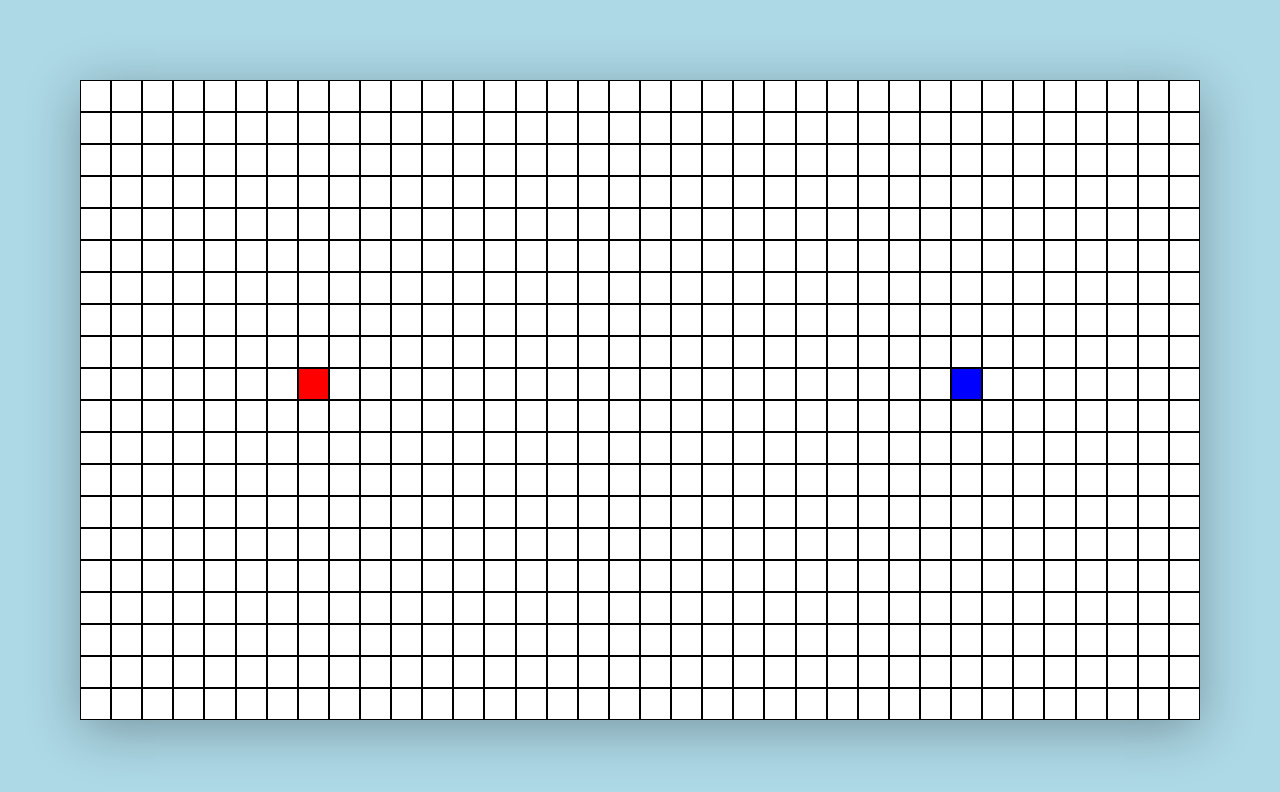
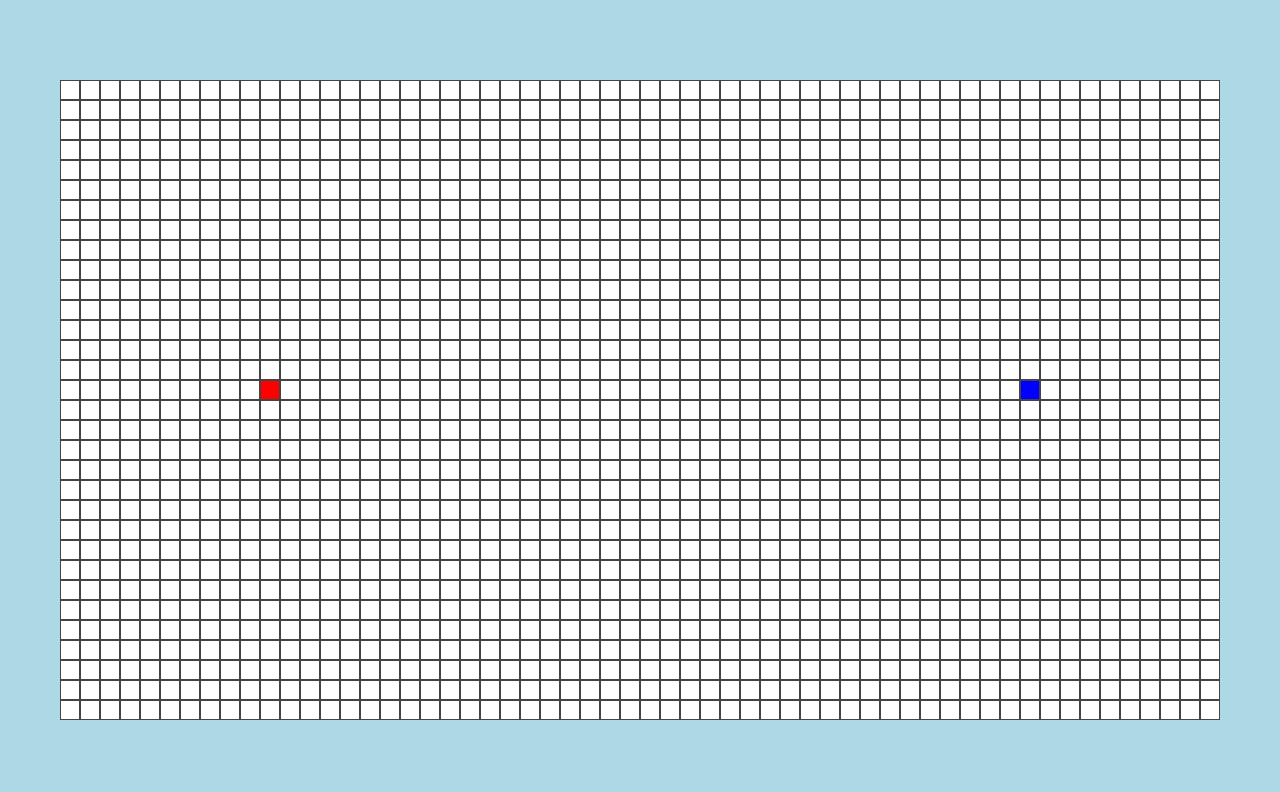
Before and after one commit to italoseara/Pathfinding, a plain HTML site: page index.html in a window 1280 px wide. Drawn offline with Linux system fonts and the light colour scheme.

Commit message:
Animation

```diff
--- a/scripts.js
+++ b/scripts.js
@@ -6,18 +6,28 @@ setInterval(update, 100);
 
 function drawBoxes(){
     var boxes = '';
-    var starter = [10, 7];
-    var final = [10, 28]
+    var starter = [16, 10];
+    var final = [16, 48]
 
-    for (var i = 0; i < 720; i++) {
-        if (i === 36*(starter[0] - 1) + starter[1]) {
-            boxes += '<div class="box starter"></div>';
-        } else if (i === 36*(final[0] - 1) + final[1]) {
-            boxes += '<div class="box final"></div>';
-        } else boxes += '<div class="box"></div>';
+    for (var row = 0; row < 32; row++) {
+        document.querySelector('.grid').innerHTML += '<div class="row row' + row + '"></div>';
+        for (var col = 0; col < 58; col++) {
+            document.querySelector('.row' + row).innerHTML += '<div class="box"></div>';
+        }
     }
 
-    document.querySelector('.grid').innerHTML = boxes;
+    document.querySelector('.row' + (starter[0] - 1)).querySelectorAll('.box')[starter[1]].classList.add('starter')
+    document.querySelector('.row' + (final[0] - 1)).querySelectorAll('.box')[final[1]].classList.add('final')
+}
+
+function popOut(object) {
+    object.style.transitionDuration = '0.15s';
+    object.style.transform = 'scale(1.3)';
+
+    setTimeout(() => {
+        object.style.transitionDuration = '0.07s';
+        object.style.transform = 'scale(1)';
+    }, 150);
 }
 
 function update() {
@@ -25,10 +35,11 @@ function update() {
     document.querySelector('.final').classList.remove('wall');
 }
 
-document.querySelector('.grid').addEventListener('mousedown', () => { walling = true; currentBox.classList.add('wall');})
+document.querySelector('.grid').addEventListener('mousedown', () => { walling = true; currentBox.classList.add('wall'); popOut(currentBox);})
 document.querySelector('.grid').addEventListener('mouseup', () => walling = false)
 document.querySelector('.grid').addEventListener('mousemove', () => {
     currentBox = document.querySelector('.box:hover');
     if (!walling) return;
     currentBox.classList.add('wall');
+    popOut(currentBox);
 })
--- a/style.css
+++ b/style.css
@@ -9,9 +9,7 @@ body {
 }
 
 .grid {
-    width: 140vh;
-    height: 80vh;
-    background: #fff;
+    width: 100%;
     margin: 0px;
 
     /* Center on the div*/
@@ -19,28 +17,31 @@ body {
     top: 50%;
     left: 50%;
     transform: translate(-50%, -50%);
-    background-color: #fff;
-    box-shadow: 0px 10px 50px #0000004d;
+    text-align: center;
     overflow: hidden;
 
     /* Grid display */
     display: grid;
-    grid-template: repeat(20, 1fr) / repeat(36, 1fr);
+}
+
+.row {
+    height: 2.5vh;
 }
 
 .box
 {
+    display: inline-block;
     user-select: none;
-    border: 1px solid #000000;
-    font-family: Helvetica;
-    font-weight: bold;
-    display: flex;
-    justify-content: center;
-    align-items: center;
+
+    height: 100%;
+    width: 2.5vh;
+    border: 1px solid #444;
+    background-color: #fff;
 }
 
-.wall {background-color: black;}
-.box:hover {background-color: yellow;}
+.wall {
+    background-color: #444;
+}
 
 .starter {background-color: red;}
 .final {background-color: blue;}
```
